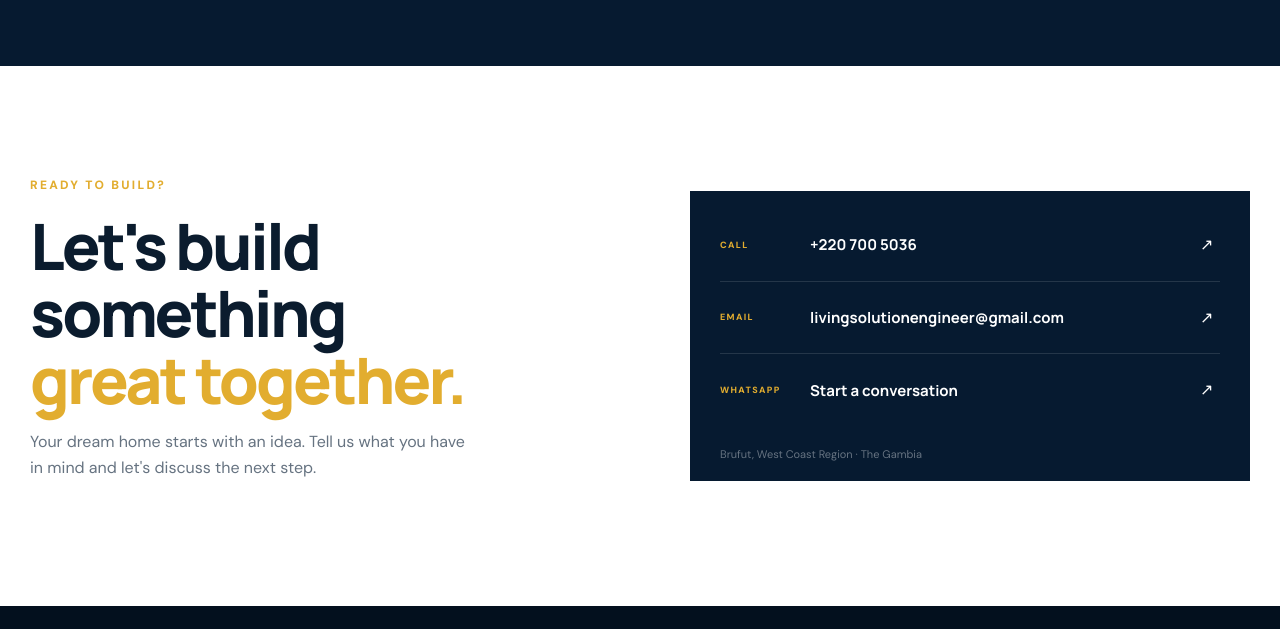
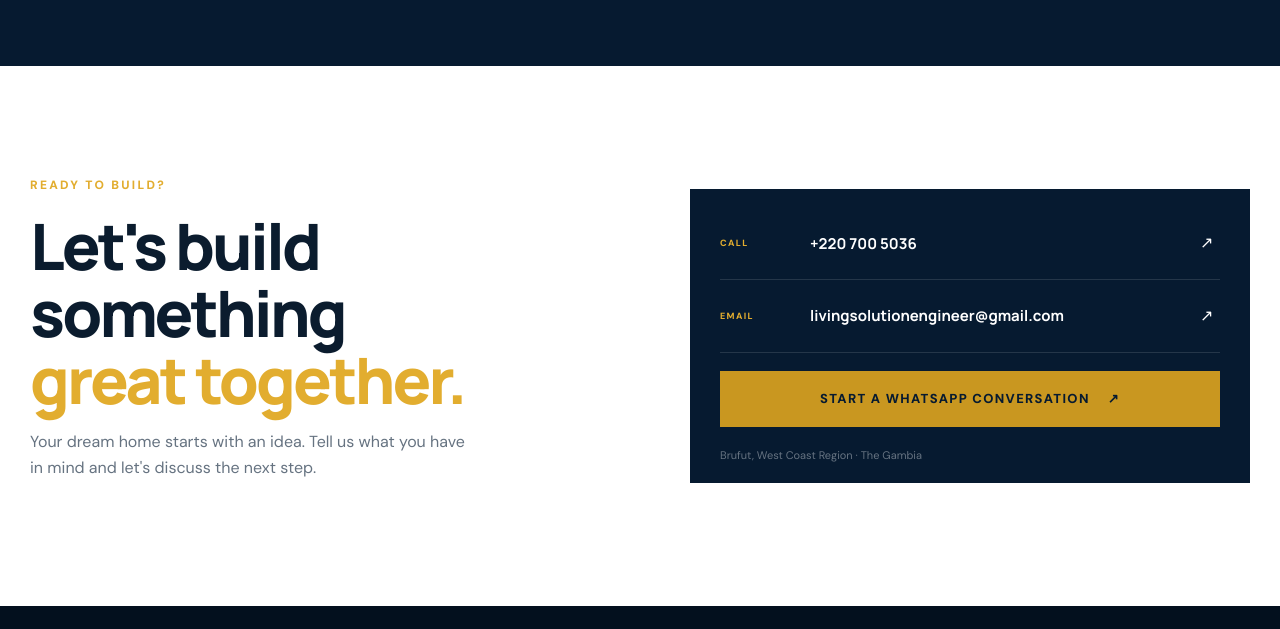
Before and after one commit to BlackSurvivalGear/LSE, a plain HTML site: page index.html in a window 1280 px wide. Shown: the part 5686-6315 px from the top of the page. Drawn offline with Linux system fonts and the light colour scheme.

Commit message:
feat: make WhatsApp contact a prominent CTA

```diff
--- a/index.html
+++ b/index.html
@@ -10,5 +10,5 @@
 <section class="process section light" id="process"><div class="container"><div class="section-head"><div><p class="eyebrow gold-text">HOW IT WORKS</p><h2>Your project.<br><em>Our process.</em></h2></div><p>A structured route from concept to completion keeps your project clear, coordinated and moving forward.</p></div><div class="process-grid"><div class="process-step"><b>01</b><h3>Consultation</h3><p>Discuss your land, vision, requirements and budget.</p></div><div class="process-step"><b>02</b><h3>Design</h3><p>Develop the architectural concept, layout and design direction.</p></div><div class="process-step"><b>03</b><h3>Planning & Costing</h3><p>Define specifications, quantities, costs and construction planning.</p></div><div class="process-step"><b>04</b><h3>Construction</h3><p>Build with professional coordination and quality control.</p></div><div class="process-step"><b>05</b><h3>Finishing</h3><p>Complete services, surfaces, fixtures and final details.</p></div><div class="process-step"><b>06</b><h3>Handover</h3><p>Inspect the completed property and hand over your home.</p></div></div></div></section>
 <section class="projects section" id="projects"><div class="container"><div class="section-head"><div><p class="eyebrow gold-text">GAMBIAN RESIDENTIAL INSPIRATION</p><h2>Homes that feel<br><em>right here.</em></h2></div><p>Residential references are deliberately grounded in The Gambia so prospective clients can recognise the compounds, roofs, façades and outdoor spaces we design for.</p></div><div class="project-grid"><article class="project project-large"><img src="2.png" alt="Contemporary family home style in The Gambia" loading="lazy"><div><span>THE GAMBIA</span><h3>Contemporary Family Homes</h3><p>Residential inspiration</p></div></article><article class="project"><img src="4.png" alt="Single-storey Gambian-style home" loading="lazy"><div><span>RENOVATION</span><h3>Modern Gambian Living</h3></div></article><article class="project"><img src="3.png" alt="Residential architectural style in The Gambia" loading="lazy"><div><span>RESIDENTIAL</span><h3>Local Architectural Character</h3></div></article></div></div></section>
 <section class="quality section dark"><div class="container quality-grid"><div><p class="eyebrow gold-text">WHY LSE</p><h2>Professional<br><em>by design.</em></h2></div><div class="quality-list"><div><strong>01</strong><h3>Quality workmanship</h3><p>Careful construction and attention to detail at every stage.</p></div><div><strong>02</strong><h3>Transparent management</h3><p>Clear communication, coordinated work and practical planning.</p></div><div><strong>03</strong><h3>Affordable solutions</h3><p>Thoughtful decisions designed around your priorities and budget.</p></div><div><strong>04</strong><h3>Client satisfaction</h3><p>Your vision remains central from the first conversation to handover.</p></div></div></div></section>
-<section class="cta section" id="contact"><div class="container cta-inner"><div><p class="eyebrow gold-text">READY TO BUILD?</p><h2>Let's build something<br><em>great together.</em></h2><p>Your dream home starts with an idea. Tell us what you have in mind and let's discuss the next step.</p></div><div class="contact-panel"><a href="tel:+2207005036" class="contact-line"><span>CALL</span><strong>+220 700 5036</strong>↗</a><a href="mailto:livingsolutionengineer@gmail.com" class="contact-line"><span>EMAIL</span><strong>livingsolutionengineer@gmail.com</strong>↗</a><a href="https://wa.me/2207005036" class="contact-line" target="_blank" rel="noopener"><span>WHATSAPP</span><strong>Start a conversation</strong>↗</a><p>Brufut, West Coast Region · The Gambia</p></div></div></section></main>
+<section class="cta section" id="contact"><div class="container cta-inner"><div><p class="eyebrow gold-text">READY TO BUILD?</p><h2>Let's build something<br><em>great together.</em></h2><p>Your dream home starts with an idea. Tell us what you have in mind and let's discuss the next step.</p></div><div class="contact-panel"><a href="tel:+2207005036" class="contact-line"><span>CALL</span><strong>+220 700 5036</strong>↗</a><a href="mailto:livingsolutionengineer@gmail.com" class="contact-line"><span>EMAIL</span><strong>livingsolutionengineer@gmail.com</strong>↗</a><a href="https://wa.me/2207005036" class="btn btn-gold" target="_blank" rel="noopener" style="width:100%;margin-top:18px;padding:18px 22px;font-size:13px;letter-spacing:.1em">Start a WhatsApp Conversation <span>↗</span></a><p>Brufut, West Coast Region · The Gambia</p></div></div></section></main>
 <footer class="footer"><div class="container footer-grid"><a href="#top" class="footer-brand"><img src="LOGO.png" alt="Living Solution Engineering Gambia"><span>BUILDING YOUR DREAM HOME</span></a><div class="footer-nav"><a href="#about">About</a><a href="#services">Services</a><a href="#process">Process</a><a href="#projects">Projects</a><a href="social.html">Social</a><a href="#contact">Contact</a></div><p>© <span id="year"></span> Living Solution Engineering Gambia. All rights reserved.</p></div></footer><script src="script.js?v=2"></script></body></html>
```
